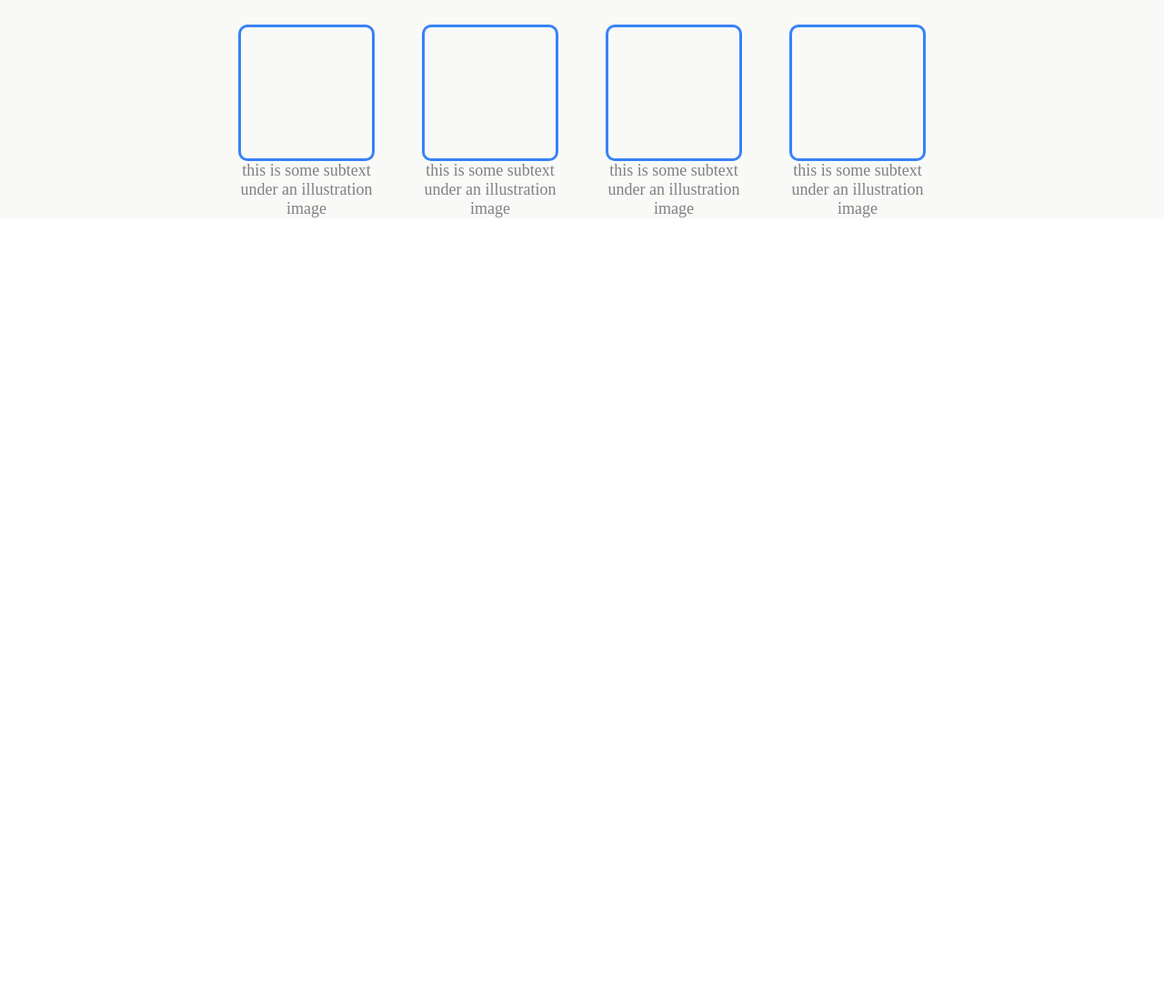
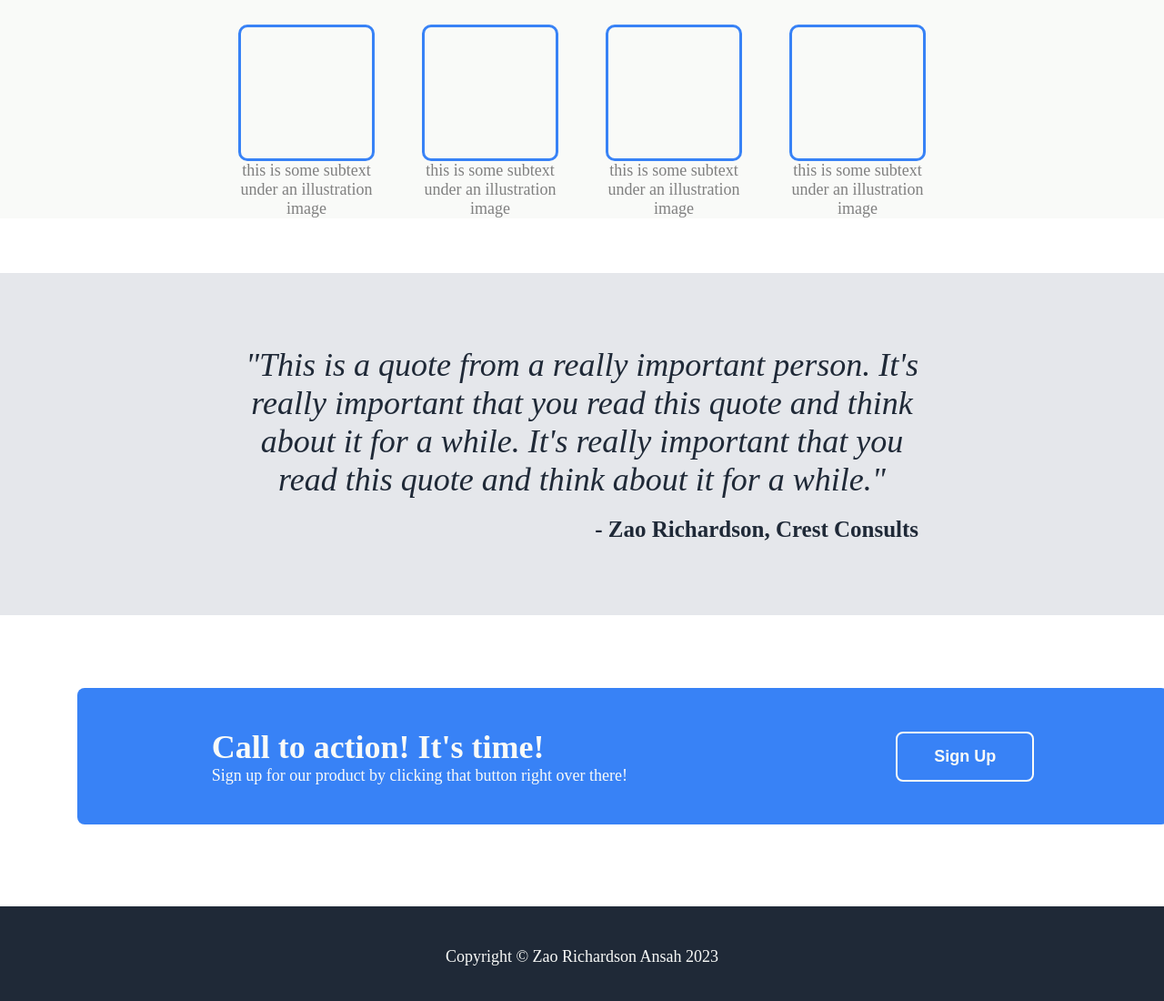
Before and after one commit to Zarich12/interior-design-landing-page, a plain HTML site: page index.html in a window 1280 px wide. Shown: the part 572-1672 px from the top of the page at 91% size. Before the commit the page ends 812 px from the top, so only its background shows below. Drawn offline with Linux system fonts and the light colour scheme.

Commit message:
Second-commit

```diff
--- a/index.html
+++ b/index.html
@@ -55,6 +55,42 @@
             </div>
         </div>
     </section>
+    <section class="quotes">
+        <div class="container">
+            <div class="quote">
+                <em>
+                    "This is a quote from a really important person. It's<br>
+                     really important that you read this quote and think<br>
+                      about it for a while. It's really important that you<br>
+                       read this quote and think about it for a while."
+                </em>
+            <p class="author">- Zao Richardson, Crest Consults</p>
+            </div>
+        </div>
+    </section>
+    <section class="call-to-action">
+        <div class="container">
+            <div class="action-container">
+                <div class="action-text">
+                    <h1>Call to action! It's time!</h1>
+                    <p class="subtitle">Sign up for our product by clicking that button right over there!</p>
+                </div>
+                <div class="action-btn">
+                    <button class="btn">Sign Up</button>
+                </div>
+            </div>
+        </div>
+    </section>
+    <footer class="footer">
+        <div class="container">
+          <!-- copyright -->
+            <div class="copy">
+                <p>Copyright &copy; Zao Richardson Ansah 2023</p>
+            </div>
+        </div>
+    </footer>
+
+
 
 </body>
 </html>
--- a/styles.css
+++ b/styles.css
@@ -108,6 +108,7 @@ ul {
     display: flex;
     justify-content: center;
     gap: 52px;
+    margin-bottom: 60px;
 }
 
 .random-info .info {
@@ -119,3 +120,72 @@ ul {
     color: grey;
     text-align: center;
 }
+
+.quotes {
+    background-color: #e5e7eb;
+    font-size: 36px;
+    text-align: center;
+    color: #1f2937;
+}
+.quotes .container {
+    display: flex;
+    justify-content: center;
+    align-items: center;
+    padding: 80px 0;
+}
+
+.quote .author {
+    font-size: 25px;
+    text-align: right;
+    font-weight: bold;
+    color: #1f2937;
+    margin-top: 20px;
+}
+
+
+
+.action-container {
+    background-color: #3882f6;
+    width: 1200px;
+    height: 150px;
+    margin-top: 80px;
+    margin-bottom: 90px;
+    padding: 0 auto;
+    border-radius: 8px;
+    display: flex;
+    justify-content: space-around;
+    align-items: center;
+
+}
+
+.action-container h1 {
+    font-size: 36px;
+    font-weight: extra-bold;
+    color: #f9faf8;
+}
+
+.action-container p {
+    font-size: 18px;
+    color: #f9faf8;
+}
+
+.action-container .btn {
+    background: transparent;
+    border: 2px solid #f9faf8;
+    padding: 15px 40px;
+    border-radius: 8px;
+    font-size: 18px;
+    font-weight: bold;
+    color: #f9faf8;
+}
+
+.footer {
+    background-color: #1f2937;
+    padding: 45px 0;
+}
+
+.footer p {
+    font-size: 18px;
+    color: #f9faf8;
+    text-align: center;
+}
```
